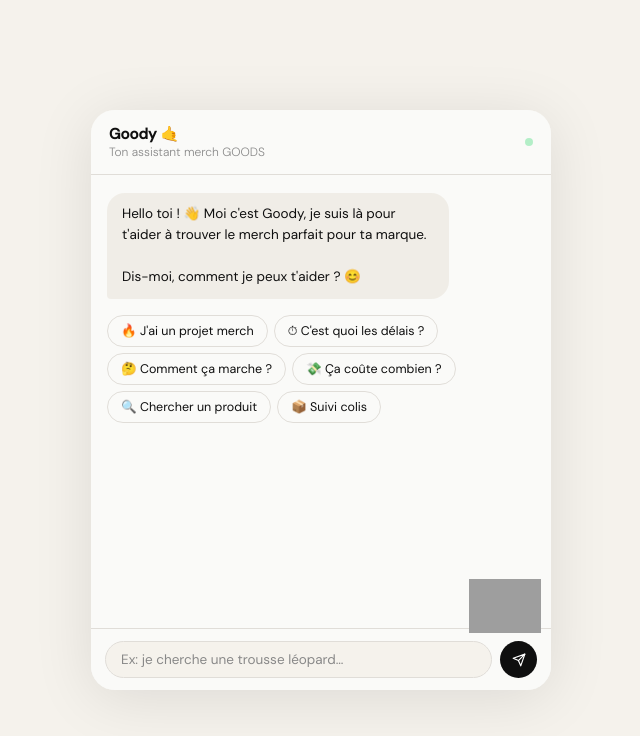
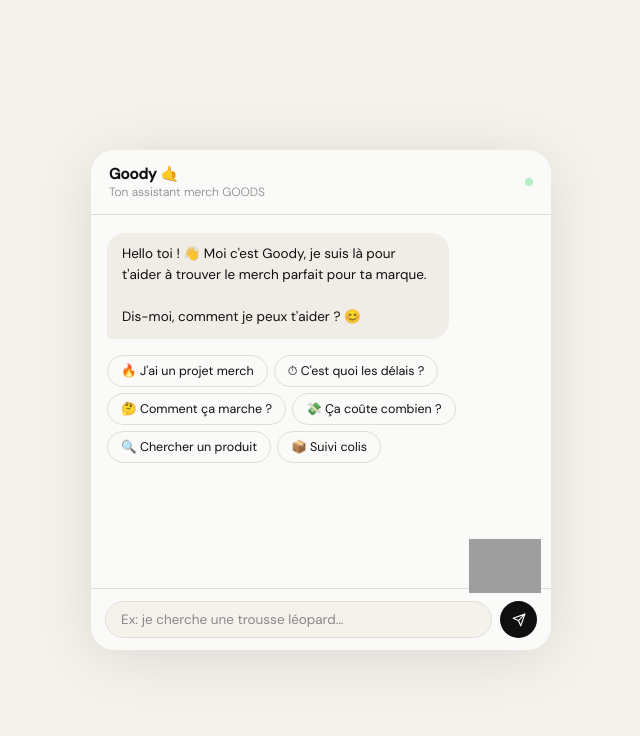
Before and after one commit to lolabennaim/goodo-chatbot, a website: page goods-chatbot.html in a window 1280 px wide. Shown: the whole page, without its empty margins (319-959 px from the left). Drawn offline with Linux system fonts and the light colour scheme; grey boxes are pictures that could not be loaded.

Commit message:
Update goods-chatbot.html

```diff
--- a/goods-chatbot.html
+++ b/goods-chatbot.html
@@ -13,7 +13,7 @@ body{font-family:'DM Sans',sans-serif;background:var(--cream);display:flex;align
 .wrap{
   width:100%;max-width:460px;background:var(--white);
   border-radius:24px;box-shadow:0 8px 60px rgba(0,0,0,.10);
-  overflow:hidden;display:flex;flex-direction:column;height:580px;
+  overflow:hidden;display:flex;flex-direction:column;height:500px;
   position:relative;
 }
 
```
